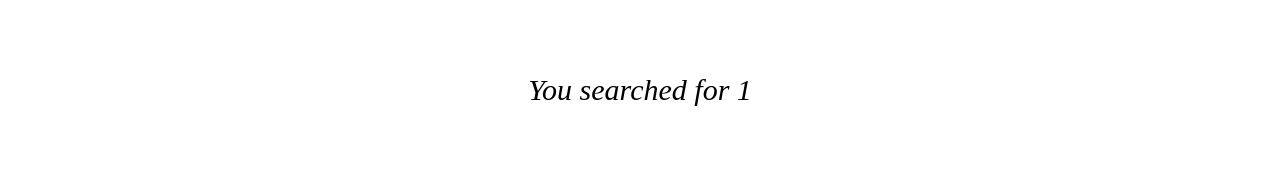
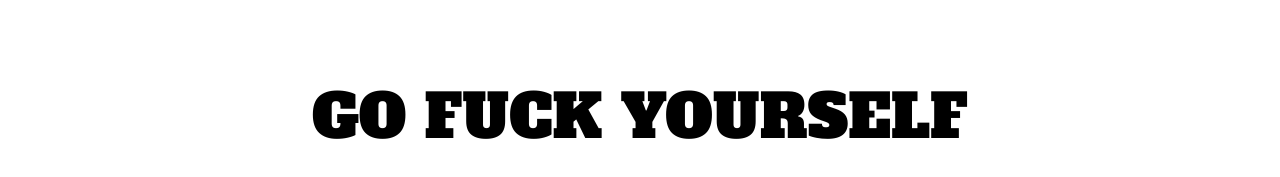
Before and after one commit to mgelfius/api-party, a React (Create React App) app: page /github/1 in a window 1280 px wide. Shown: the part 747-924 px from the top of the page. Before the commit the page ends 887 px from the top, so only its background shows below. Built offline with nearby package versions, Linux system fonts and the light colour scheme; a web font is replaced by a local one.

Commit message:
Create github user component

```diff
--- a/src/Github.js
+++ b/src/Github.js
@@ -1,6 +1,7 @@
 import React, { Component } from 'react'
 import { Route } from 'react-router-dom'
 import './Github.css'
+import GithubUser from './GithubUser'
 
 class Github extends Component {
     state={
@@ -34,7 +35,7 @@
                         <button type="submit">Look up GitHub user </button>
                     </div>
                  </form>
-                 <Route path="/github/:username" render={(props) => <h3>You searched for {props.match.params.username}</h3>} />
+                 <Route path="/github/:username" component={GithubUser} />
                  <Route exact path="/github" render={() => <h3>Please enter a username to search on GitHub</h3>} />
             </div>
         )
--- /dev/null
+++ b/src/GithubUser.js
@@ -0,0 +1,10 @@
+import React, { Component } from 'react'
+
+class GithubUser extends Component {
+    render(){
+        return <h1>Go fuck yourself</h1>
+    }
+}
+
+
+export default GithubUser
```
